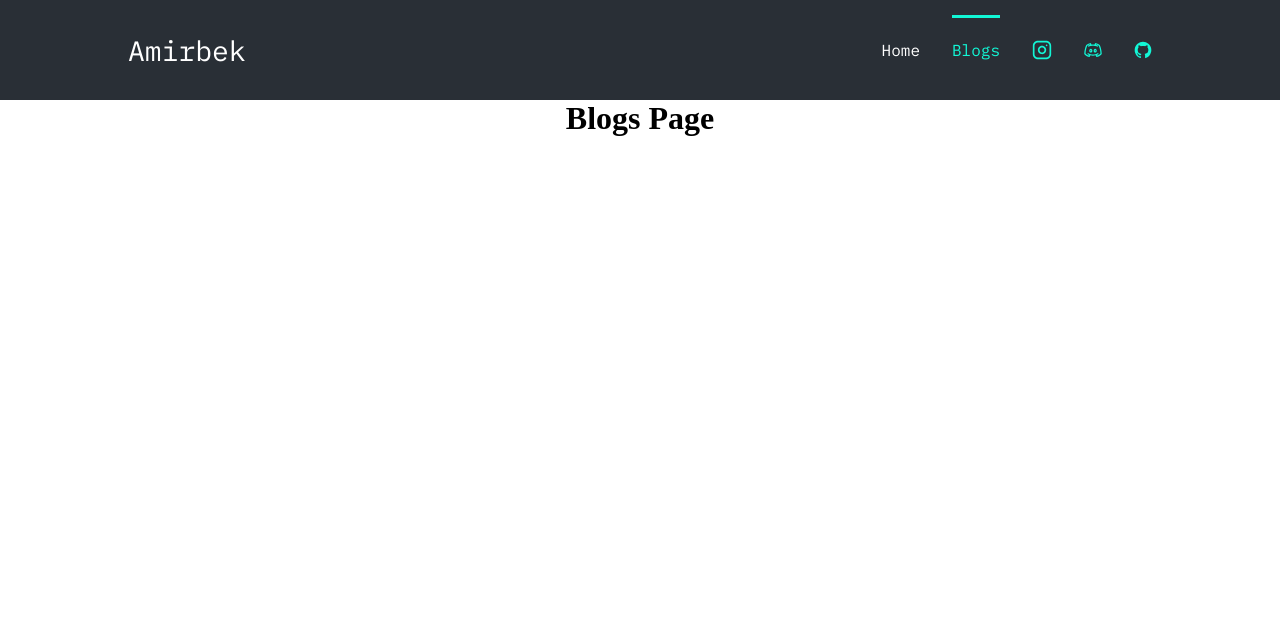
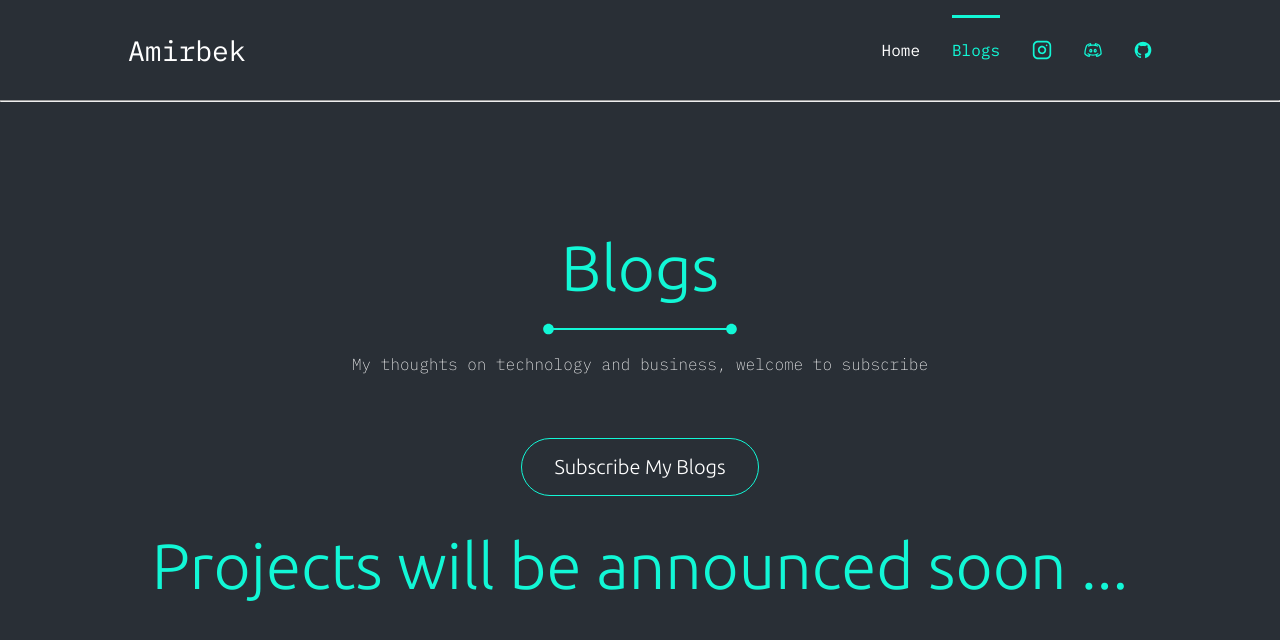
Before and after one commit to kamilovdev/portfolio-project, a Vue app: page /blogs in a window 1280 px wide. Shown: the top 640 px of the page. Built offline with nearby package versions, Linux system fonts and the light colour scheme; a web font is replaced by a local one.

Commit message:
fix: add blogs page

```diff
--- /dev/null
+++ b/src/assets/blogsPage.css
@@ -0,0 +1,77 @@
+.wrapper-blogs {
+    padding: 128px 128px;
+    background: #292F36;
+    height: 2404px;
+    max-width: 1920px;
+    hr {
+        opacity: 40%;
+    }
+
+    .blogs-header {
+        display: flex;
+        flex-direction: column;
+        justify-content: center;
+        align-items: center;
+        font-family: "Ubuntu", sans-serif;
+        gap: 16px;
+        h1 {
+            color: #12F7D6;
+            font-size: 64px;
+            font-weight: 300;
+        }
+
+        p {
+            font-family: "IBM Plex Mono", serif;
+            color: white;
+            font-weight: 200;
+            font-size: 16px;
+
+        }
+    }
+    .blogs-header-btn{
+        display: flex;
+        justify-content: center;
+        align-items: center;
+
+        button{
+            font-family: "Ubuntu", sans-serif;
+            font-weight: 300;
+            padding: 16px 32px;
+            background: transparent;
+            color: white;
+            border:1px solid #12F7D6;
+            border-radius: 32px;
+            font-size: 20px;
+        }
+    }
+}
+section{
+    padding: 64px 0px;
+    display: flex;
+    flex-direction: column;
+    gap: 32px;
+
+    h1{
+        font-size: 64px;
+        font-family: "Ubuntu", sans-serif;
+        font-weight: 300;
+        color: #12F7D6;
+        display: flex;
+        justify-content: center;
+    }
+}
+@media screen and (max-width: 670px){
+   section{
+    h1{
+        display: flex;
+        align-items: start;
+        text-align: left;
+
+    }
+   }
+   .blogs-header{
+    p{
+        text-align: center;
+    }
+   }
+}
--- a/src/assets/main.css
+++ b/src/assets/main.css
@@ -2,6 +2,8 @@
 @import 'home.css';
 @import 'footer.css';
 @import 'blog.css';
+@import 'blogsPage.css';
+
 
 
 
--- a/src/views/blogs.vue
+++ b/src/views/blogs.vue
@@ -1,5 +1,24 @@
 <template>
-    <h1>Blogs Page</h1>
+    <hr>
+    <div class="wrapper-blogs">
+        <header>
+            <div class="blogs-header">
+                <h1>Blogs</h1>
+                <span>
+                    <img src="../../public/home/green.svg" alt="">
+                </span>
+                <p>My thoughts on technology and business, welcome to subscribe</p>
+            </div>
+        </header>
+
+        <section>
+            <div class="blogs-header-btn">
+                <button>Subscribe My Blogs</button>
+            </div>
+
+            <h1>Projects will be announced soon ...</h1>
+        </section>
+    </div>
 </template>
 
 <script setup></script>
```
Also changed, not shown: public/blogs/weather-removeb.png (added), public/blogs/weather.jfif (added).
